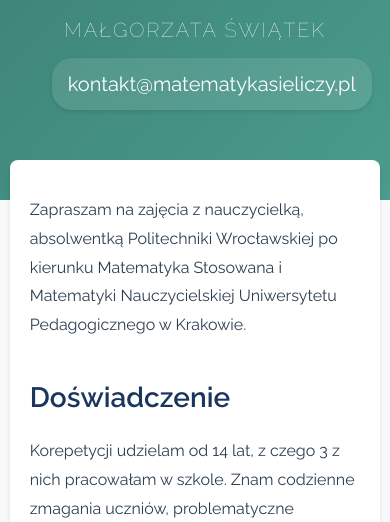
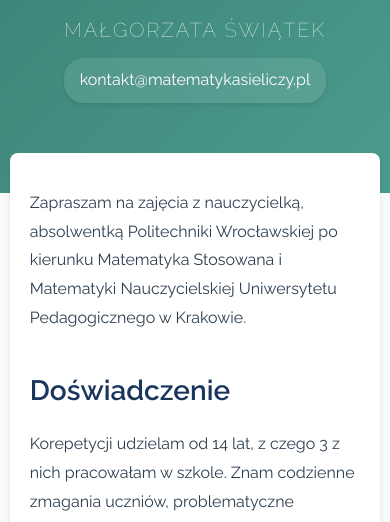
Before and after one commit to rafenden/matematyka-sie-liczy, an Eleventy site: page src/index.md in a window 390 px wide. Shown: the part 318-840 px from the top of the page. Built offline with nearby package versions, Linux system fonts and the light colour scheme; Eleventy itself is replaced by a stand-in of ours; files that its build step writes are made by us from their sources.

Commit message:
Fix email text overflow in button on mobile

```diff
--- a/css/styles.css
+++ b/css/styles.css
@@ -108,9 +108,24 @@ footer {
   .title {
     font-size: 32px;
   }
+  .contact {
+    display: flex;
+    flex-direction: column;
+    align-items: center;
+    width: 100%;
+  }
   .contact li {
     display: block;
     margin-bottom: 10px;
+    width: 100%;
+    text-align: center;
+  }
+  .contact a {
+    display: inline-block;
+    width: auto;
+    max-width: 100%;
+    font-size: 15px;
+    padding: 8px 12px;
   }
   .container {
     padding: 20px;
@@ -121,23 +136,27 @@ footer {
   list-style: none;
   margin: 0;
   padding: 0;
+  text-align: center;
 }
 
 .contact li {
   display: inline-block;
   padding: 0 10px;
+  text-align: center;
 }
 
 .contact a {
   color: var(--white-text-color);
   text-decoration: none;
-  font-size: var(--intro-font-size);
+  font-size: 16px;
   padding: 8px 16px;
   border-radius: 20px;
   background: rgba(255, 255, 255, 0.1);
   display: inline-block;
   margin-bottom: 8px;
   box-shadow: 0 2px 4px rgba(0, 0, 0, 0.1);
+  word-break: break-word;
+  text-align: center;
 }
 
 .contact a:active, .contact a:focus, .contact a:hover {
```
